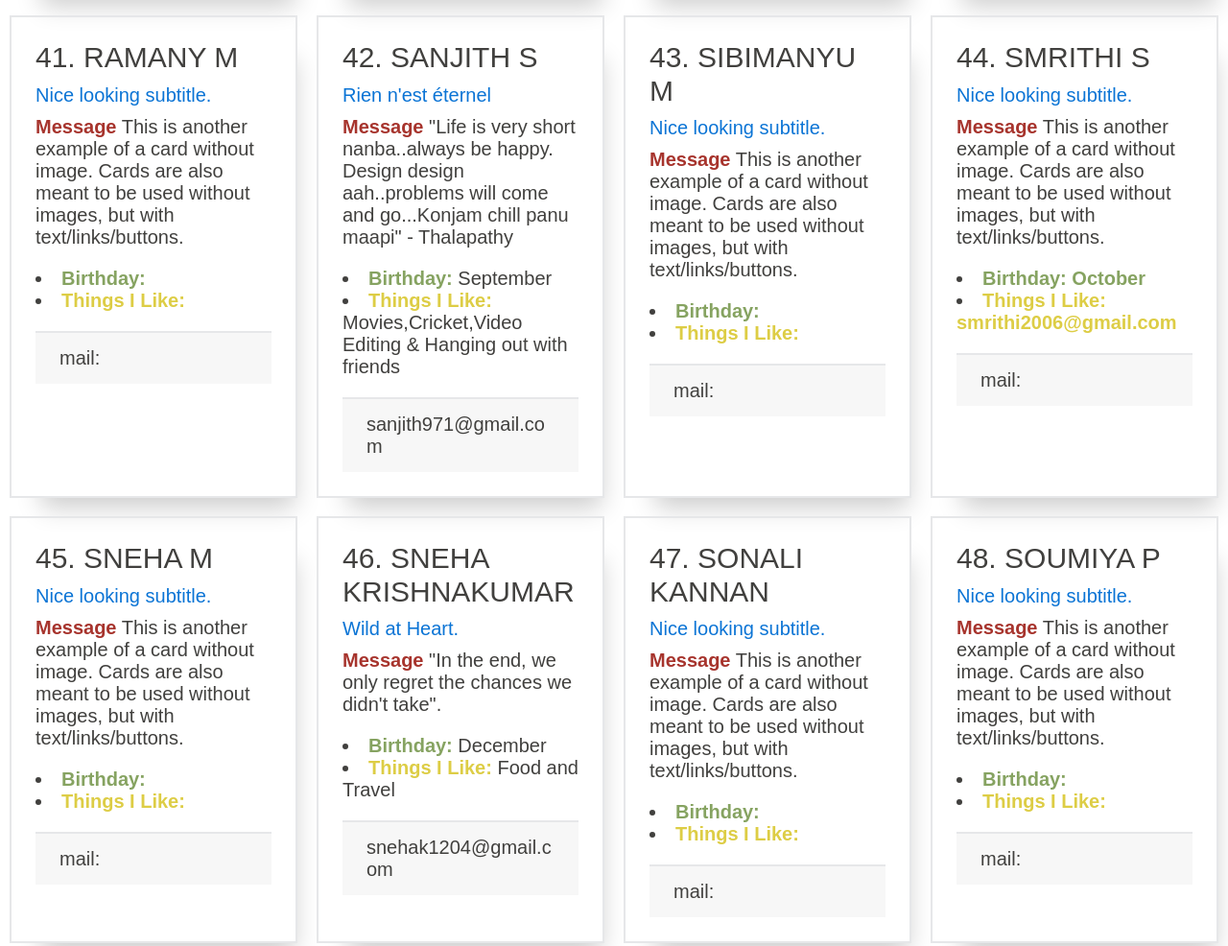
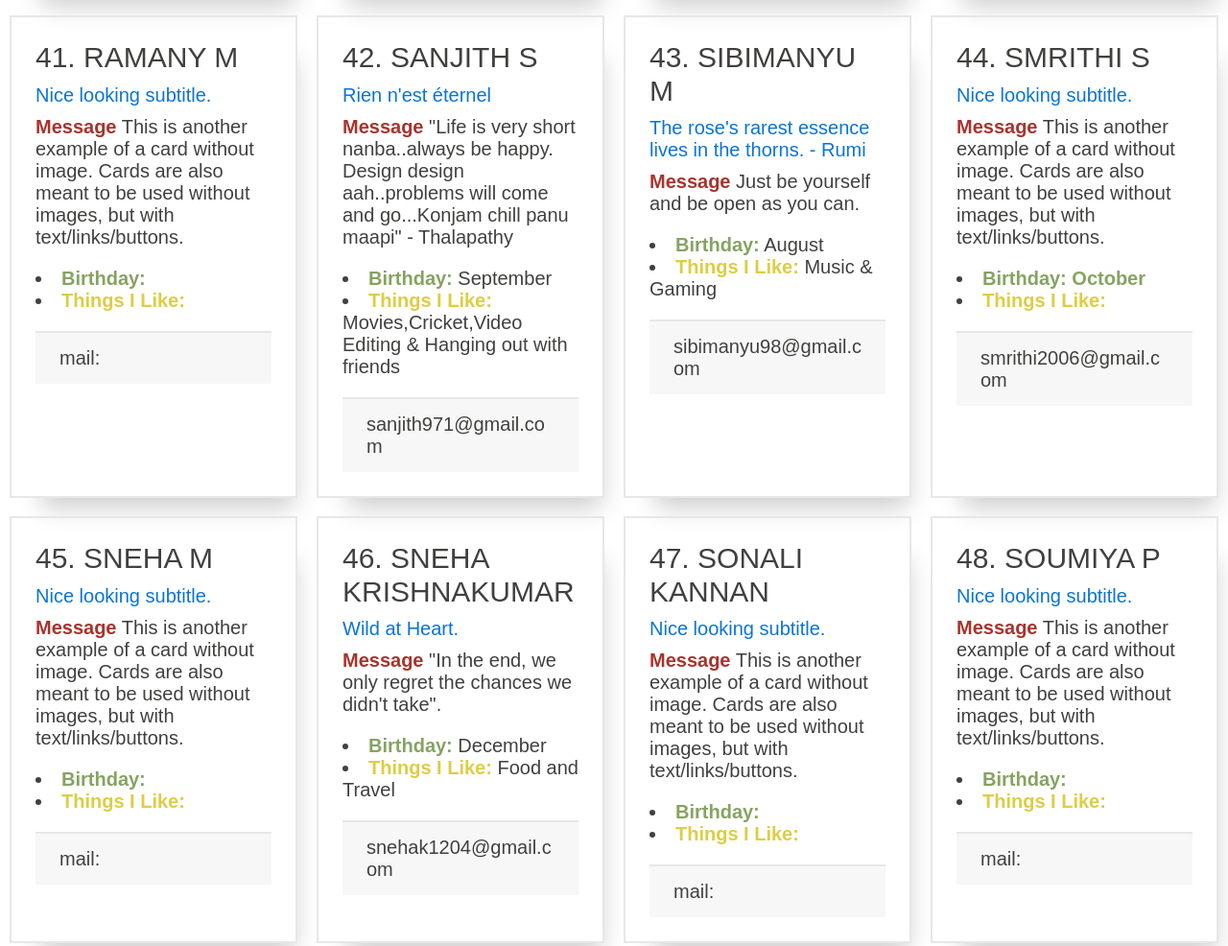
Before and after one commit to xoraus/psgcse2016, a plain HTML site: page index.html in a window 1280 px wide. Shown: the part 5080-6066 px from the top of the page at 96% size. Drawn offline with nearby package versions, Linux system fonts and the light colour scheme; a web font is replaced by a local one.

Commit message:
adding details++

```diff
--- a/index.html
+++ b/index.html
@@ -626,12 +626,12 @@
           <div class="card" style="width: 15rem;">
             <div class="card-body">
               <h4 class="card-title">43. SIBIMANYU M</h4>
-              <h5 class="card-subtitle">Nice looking subtitle.</h5>
-              <p class="card-text"><b class="text-danger">Message</b> This is another example of a card without image. Cards are also meant to be used without images, but with text/links/buttons.
-            <li><b class="text-success">Birthday:</b>  </li>
-            <li><b class="text-warning">Things I Like:</b>   </li>
+              <h5 class="card-subtitle">The rose's rarest essence lives in the thorns. - Rumi</h5>
+              <p class="card-text"><b class="text-danger">Message</b> Just be yourself and be open as you can.
+            <li><b class="text-success">Birthday:</b> August</li>
+            <li><b class="text-warning">Things I Like:</b> Music & Gaming </li>
             </p>
-            <div class="card-footer">mail: </div>
+            <div class="card-footer">sibimanyu98@gmail.com </div>
             </div>
         </div>
      </div>
@@ -643,9 +643,9 @@
               <h5 class="card-subtitle">Nice looking subtitle.</h5>
               <p class="card-text"><b class="text-danger">Message</b> This is another example of a card without image. Cards are also meant to be used without images, but with text/links/buttons.
             <li><b class="text-success">Birthday: October</b>  </li>
-            <li><b class="text-warning">Things I Like: smrithi2006@gmail.com </b>   </li>
+            <li><b class="text-warning">Things I Like:  </b>   </li>
             </p>
-            <div class="card-footer">mail: </div>
+            <div class="card-footer">smrithi2006@gmail.com </div>
             </div>
         </div>
      </div>
@@ -918,12 +918,12 @@
               <div class="card" style="width: 15rem;">
                 <div class="card-body">
                   <h4 class="card-title">64. RATHNA PRIYADHARSHINE V R</h4>
-                  <h5 class="card-subtitle">Nice looking subtitle.</h5>
-                  <p class="card-text"><b class="text-danger">Message</b> This is another example of a card without image. Cards are also meant to be used without images, but with text/links/buttons.
-                    <li><b class="text-success">Birthday:</b>  </li>
-                    <li><b class="text-warning">Things I Like:</b>   </li>
+                  <h5 class="card-subtitle">In a middle of Chaos...be a Charisma</h5>
+                  <p class="card-text"><b class="text-danger">Message</b> Life is very short nanba... always be happy
+                    <li><b class="text-success">Birthday:</b> August  </li>
+                    <li><b class="text-warning">Things I Like:</b> Dancing, Doodling & Music</li>
                     </p>
-                    <div class="card-footer">mail: </div>
+                    <div class="card-footer">dharshimadhavan@gmail.com </div>
                     </div>
                 </div>
              </div>
```
